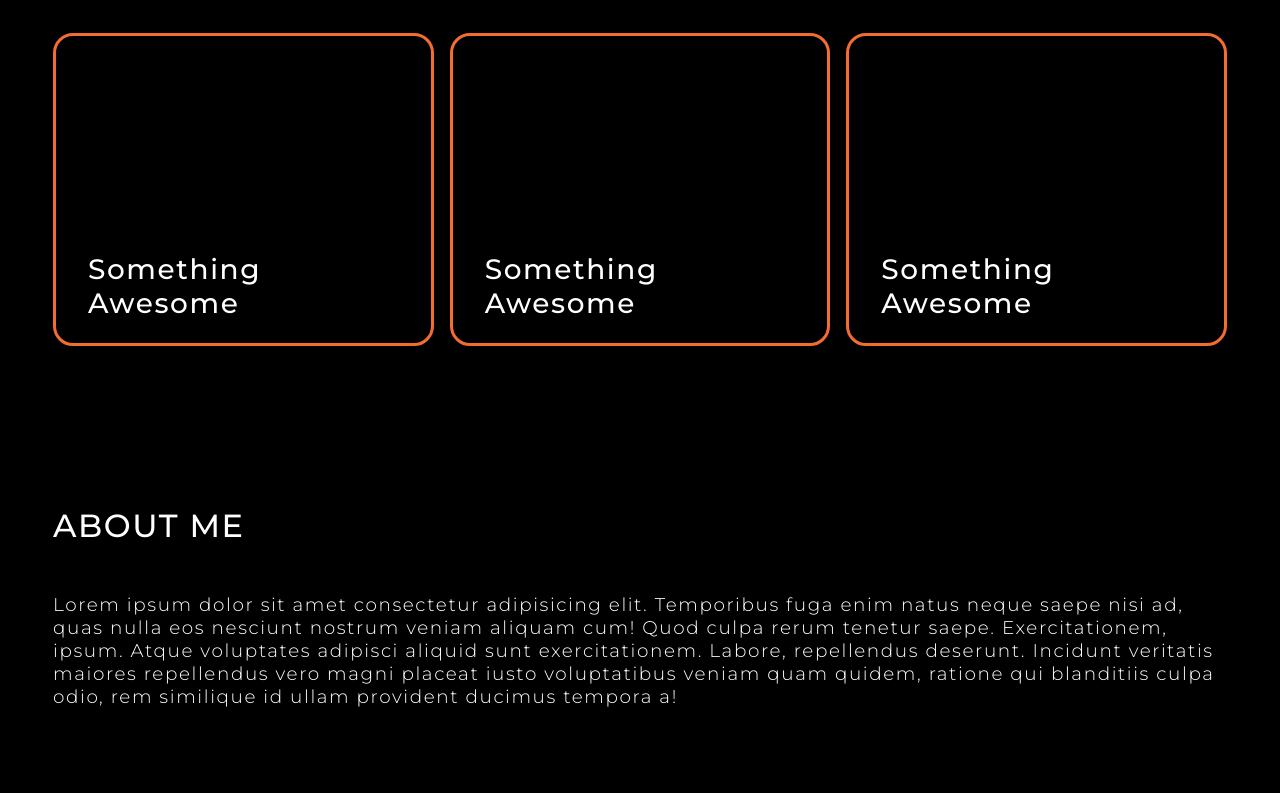
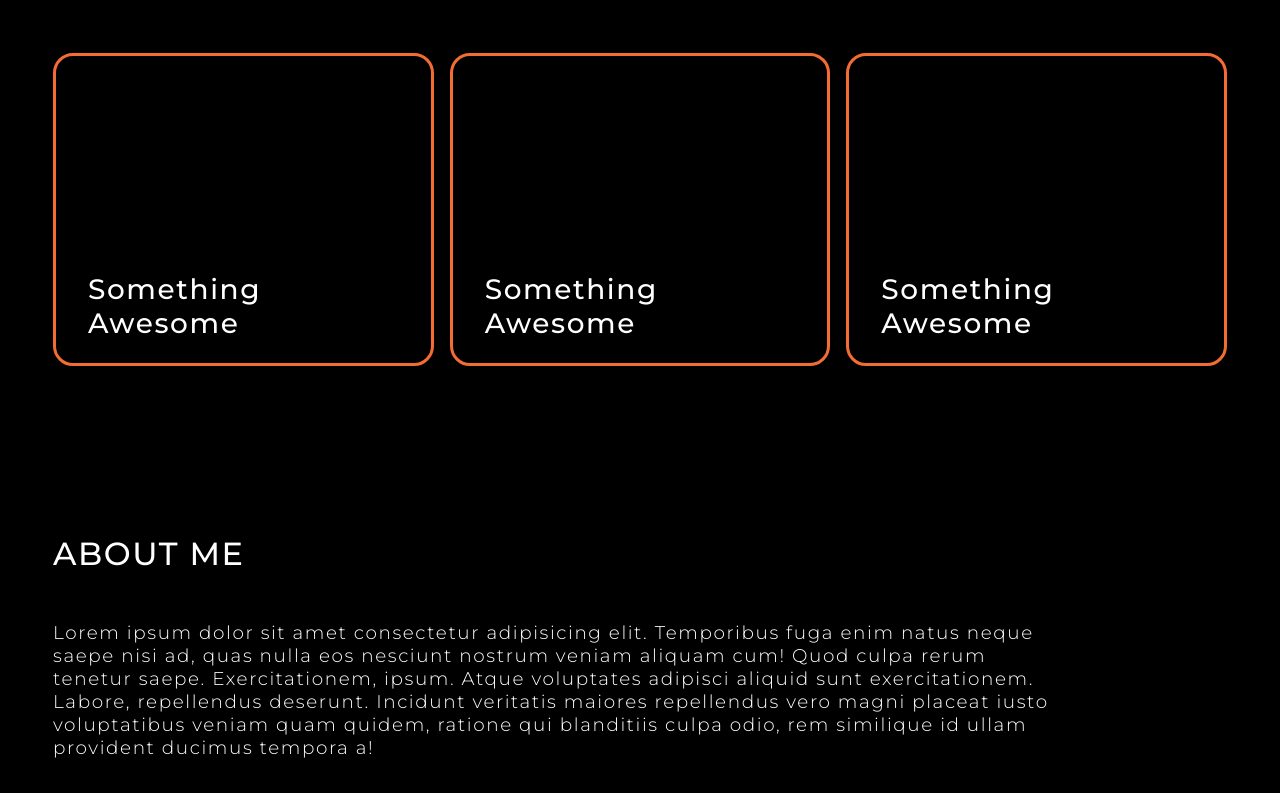
Before and after one commit to ramazanov-rv/my-portfolio, a Next.js app: page / in a window 1280 px wide. Shown: the part 1095-1888 px from the top of the page. Built offline with nearby package versions, Linux system fonts and the light colour scheme.

Commit message:
Correct animation-delay

```diff
--- a/pages/components/About.jsx
+++ b/pages/components/About.jsx
@@ -4,9 +4,9 @@ const About = () => {
   const {ref, inView} = useInView()
 
   return (
-    <section ref={ref} className={!inView ? "about" : "about animate"}>
-      <h1 className="section-title">About Me</h1>
-      <p className="about-me">
+    <section className="about" id="about">
+      <h1 ref={ref} className="about-title section-title">About Me</h1>
+      <p className={!inView ? "about-me" : "about-me animate"}>
         Lorem ipsum dolor sit amet consectetur adipisicing elit. Temporibus fuga
         enim natus neque saepe nisi ad, quas nulla eos nesciunt nostrum veniam
         aliquam cum! Quod culpa rerum tenetur saepe. Exercitationem, ipsum.
--- a/pages/components/Info.jsx
+++ b/pages/components/Info.jsx
@@ -8,16 +8,14 @@ const Info = () => {
   // Preloader
   const [loading, setLoading] = useState(true);
 
-  const link = "/images/me.svg";
+  useEffect(() => {
 
-  async function load(e) {
-    const data = await fetch(e);
-    setLoading(false);
-    const img = data.url;
-    return img;
-  }
-
-  load(link);
+    async function load() {
+      await fetch("/");
+      setLoading(false);
+    }
+    load();
+  }, []);
 
   return (
     <>
@@ -25,7 +23,7 @@ const Info = () => {
         <SyncLoader color="#F36C31" loading size={20} speedMultiplier={1.2} />
       </div>
       <section className="info">
-        <img src={link} alt="Ramazan Ramazanov" className="info-me-photo" />
+        <img src={"/images/me.svg"} alt="Ramazan Ramazanov" className="info-me-photo" />
         <div className="info-name-job">
           <h1 className="info-name">Ramazan Ramazanov</h1>
           <h3 className="info-job">Frontend Web Developer</h3>
--- a/pages/components/Projects.jsx
+++ b/pages/components/Projects.jsx
@@ -2,7 +2,7 @@ import Link from "next/link";
 import { useInView } from "react-intersection-observer";
 
 const Projects = () => {
-  const { ref: FRef, inView: FInView, entry } = useInView();
+  const { ref: FRef, inView: FInView, triggerOnce } = useInView();
   const { ref: SRef, inView: SinView } = useInView();
   const { ref: TRef, inView: TinView } = useInView();
 
--- a/pages/index.jsx
+++ b/pages/index.jsx
@@ -29,7 +29,7 @@ export default function Home() {
   const navigation = [
     { name: "home", to: "/" },
     { name: "projects", to: "/#projects" },
-    { name: "about", to: "/" },
+    { name: "about", to: "#about" },
     { name: "contact", to: "/" },
   ];
 
--- a/styles/globals.css
+++ b/styles/globals.css
@@ -133,7 +133,7 @@ h6 {
 
 /* Info */
 section {
-  padding: 5em 0;
+  padding: 5.25em 0;
   margin: 0 1rem;
 }
 
@@ -295,9 +295,19 @@ section {
   border: 3px solid var(--mainColor);
 }
 
-.card.animate {
+.card.animate:nth-child(1) {
   animation: card 1.25s forwards ease;
-  animation-delay: .25s;
+  animation-delay: .5s;
+}
+
+.card.animate:nth-child(2) {
+  animation: card 1.25s forwards ease;
+  animation-delay: .7s;
+}
+
+.card.animate:nth-child(3) {
+  animation: card 1.25s forwards ease;
+  animation-delay: .9s;
 }
 
 .card-content {
@@ -458,16 +468,18 @@ section {
 }
 
 /* About */
-.about {
-  opacity: 0;
+.about-title {
+  opacity: 1;
 }
 
-.about.animate {
+.about-me.animate {
   animation: about 1.5s forwards ease;
-  animation-delay: .25s;
+  animation-delay: .3s;
 }
 
 .about-me {
+  max-width: 1000px;
+  opacity: 0;
   font-weight: 300;
   font-size: 1.15rem;
 }
@@ -555,6 +567,19 @@ label {
     background-color: var(--mainBackground);
   }
 
+  /* Projects Cards */
+  .card.animate:nth-child(1) {
+    animation-delay: .2s;
+  }
+
+  .card.animate:nth-child(2) {
+    animation-delay: .4s;
+  }
+
+  .card.animate:nth-child(3) {
+    animation-delay: .6s;
+  }
+
   /* About */
   .about-me {
     font-size: 1rem;
@@ -622,11 +647,10 @@ label {
 @keyframes about {
   0% {
     opacity: 0;
-    filter: blur(3px);
-    transform: translateX(-70%);
+    transform: translateX(-50%);
   }
+
   100% {
-    filter: blur(0);
     opacity: 1;
     transform: translateX(0);
   }
```
